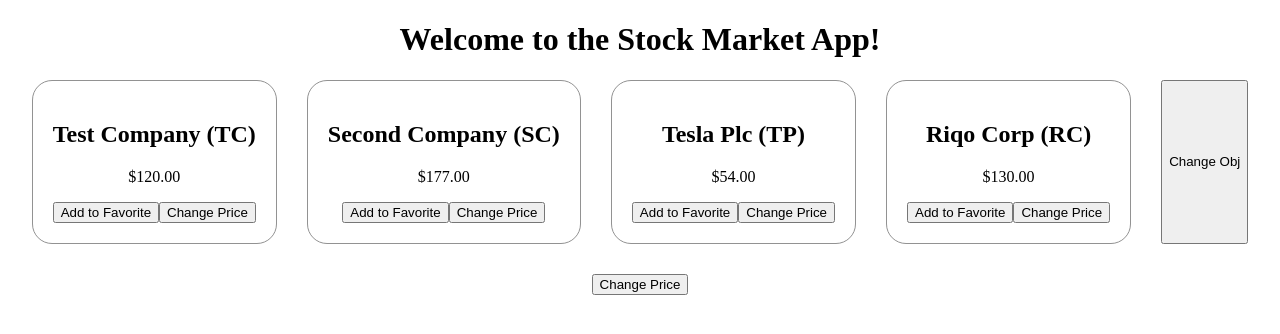
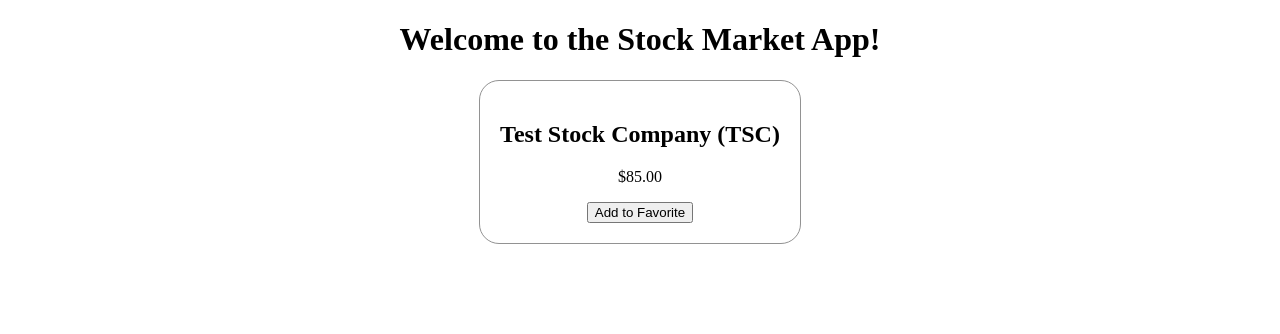
Before and after one commit to EricRibia/angularproject, an Angular app: page / in a window 1280 px wide. Shown: the top 334 px of the page. Built offline with nearby package versions, Linux system fonts and the light colour scheme.

Commit message:
lifecycle hooks

```diff
--- a/src/app/stock-component/stock-component.component.html
+++ b/src/app/stock-component/stock-component.component.html
@@ -1,8 +1,5 @@
 <h1 class="text-center">Welcome to the Stock Market App!</h1>
 
 <div class="stock-container" >
-  <app-stock-item *ngFor="let stock of stocks; let i = index" [stock]="stock" (toggleFavorite)="handleToggleFavorite($event,i)"></app-stock-item>
-
-  <button (click)="changeStockObject()">Change Obj</button>
-  <button (click)="changeStockPrice()">Change Price</button>
+  <app-stock-item [stock]="stock" (toggleFavorite)="handleToggleFavorite()"></app-stock-item>
 </div>
--- a/src/app/stock-component/stock-component.component.ts
+++ b/src/app/stock-component/stock-component.component.ts
@@ -1,4 +1,15 @@
-import { Component, EventEmitter, OnInit } from '@angular/core';
+import {
+  Component,
+  OnInit,
+  SimpleChanges,
+  OnChanges,
+  OnDestroy,
+  DoCheck,
+  AfterViewChecked,
+  AfterViewInit,
+  AfterContentChecked,
+  AfterContentInit,
+} from '@angular/core';
 import { StockModel } from '../models/stock-model';
 
 @Component({
@@ -6,38 +17,47 @@ import { StockModel } from '../models/stock-model';
   templateUrl: './stock-component.component.html',
   styleUrls: ['./stock-component.component.scss'],
 })
-export class StockComponentComponent implements OnInit {
-  public stocks: Array<StockModel> | undefined;
-  private counter: number = 1;
+export class StockComponentComponent
+  implements
+    OnInit,
+    OnChanges,
+    OnDestroy,
+    DoCheck,
+    AfterContentChecked,
+    AfterContentInit,
+    AfterViewChecked,
+    AfterViewInit
+{
+  public stock: StockModel | undefined;
   constructor() {}
 
   ngOnInit(): void {
-    this.stocks = [
-      new StockModel('Test Company', 'TC', 120, 90),
-      new StockModel('Second Company', 'SC', 177, 90),
-      new StockModel('Tesla Plc', 'TP', 54, 12),
-      new StockModel('Riqo Corp', 'RC', 130, 100),
-    ];
+    this.stock = new StockModel('Test Stock Company', 'TSC', 85, 80);
+    console.log('App Component - On Init');
+  }
+  ngAfterViewInit(): void {
+    console.log('App Component - After View Init');
+  }
+  ngAfterViewChecked(): void {
+    console.log('App Component - After View Checked');
+  }
+  ngAfterContentInit(): void {
+    console.log('App Component - After Content Init');
+  }
+  ngAfterContentChecked(): void {
+    console.log('App Component - After Content Checked');
+  }
+  ngDoCheck(): void {
+    console.log('App Component - Do Check');
+  }
+  ngOnDestroy(): void {
+    console.log('App Component - On Destroy');
+  }
+  ngOnChanges(changes: SimpleChanges): void {
+    console.log('App Component - On Changes - ', changes);
   }
 
-  handleToggleFavorite(event: StockModel, index: number) {
-    this.stocks![index]['favorite'] = !this.stocks![index]['favorite'];
-  }
-  changeStockObject() {
-    // This will update the value in the stock item component
-    // Because we are creating a new reference for the stock input
-    if (this.stocks)
-      this.stocks[1] = new StockModel(
-        'Test Stock Company - ' + this.counter++,
-        'TSC',
-        85,
-        80
-      );
-  }
-  changeStockPrice() {
-    // This will not
-    // because it is
-    // not check for
-    if (this.stocks) this.stocks[1].price += 10;
+  handleToggleFavorite() {
+    this.stock!['favorite'] = !this.stock!['favorite'];
   }
 }
--- a/src/app/stock-component/stock-item/stock-item.component.html
+++ b/src/app/stock-component/stock-item/stock-item.component.html
@@ -2,5 +2,4 @@
   <h2>{{stockObj.name}} ({{stockObj.code}})</h2>
   <p>{{stockObj.price|currency}}</p>
   <button (click)="onToggleFavorite()">Add to Favorite</button>
-  <button (click)="changePrice()">Change Price</button>
 </div>
--- a/src/app/stock-component/stock-item/stock-item.component.ts
+++ b/src/app/stock-component/stock-item/stock-item.component.ts
@@ -5,6 +5,14 @@ import {
   Input,
   OnInit,
   Output,
+  SimpleChanges,
+  OnChanges,
+  OnDestroy,
+  DoCheck,
+  AfterViewChecked,
+  AfterViewInit,
+  AfterContentChecked,
+  AfterContentInit,
 } from '@angular/core';
 import { StockModel } from '../../models/stock-model';
 
@@ -14,7 +22,17 @@ import { StockModel } from '../../models/stock-model';
   styleUrls: ['./stock-item.component.scss'],
   changeDetection: ChangeDetectionStrategy.OnPush,
 })
-export class StockItemComponent implements OnInit {
+export class StockItemComponent
+  implements
+    OnInit,
+    OnChanges,
+    OnDestroy,
+    DoCheck,
+    AfterContentChecked,
+    AfterContentInit,
+    AfterViewChecked,
+    AfterViewInit
+{
   @Input() public stock: StockModel | undefined;
   @Output() public toggleFavorite: EventEmitter<StockModel>;
 
@@ -22,15 +40,35 @@ export class StockItemComponent implements OnInit {
     this.toggleFavorite = new EventEmitter<StockModel>();
   }
 
-  ngOnInit(): void {}
+  ngOnInit(): void {
+    console.log('Stock Item Component - ngOnInit');
+  }
+  ngAfterViewInit(): void {
+    console.log('Stock Item Component - ngAfterViewInit');
+  }
+  ngAfterViewChecked(): void {
+    console.log('Stock Item Component - ngAfterViewChecked');
+  }
+  ngAfterContentInit(): void {
+    console.log('Stock Item Component - ngAfterContentInit');
+  }
+  ngAfterContentChecked(): void {
+    console.log('Stock Item Component - ngAfterContentChecked');
+  }
+  ngDoCheck(): void {
+    console.log('Stock Item Component - Do Check');
+  }
+  ngOnDestroy(): void {
+    console.log('Stock Item Component - On Destroy');
+  }
+  ngOnChanges(changes: SimpleChanges): void {
+    console.log('Stock Item Component - On Changes');
+  }
 
   onToggleFavorite() {
     this.toggleFavorite.emit(this.stock);
   }
 
-  changePrice() {
-    this.stock!.price += 1;
-  }
   get stockObj() {
     if (this.stock) {
       return this.stock;
```
